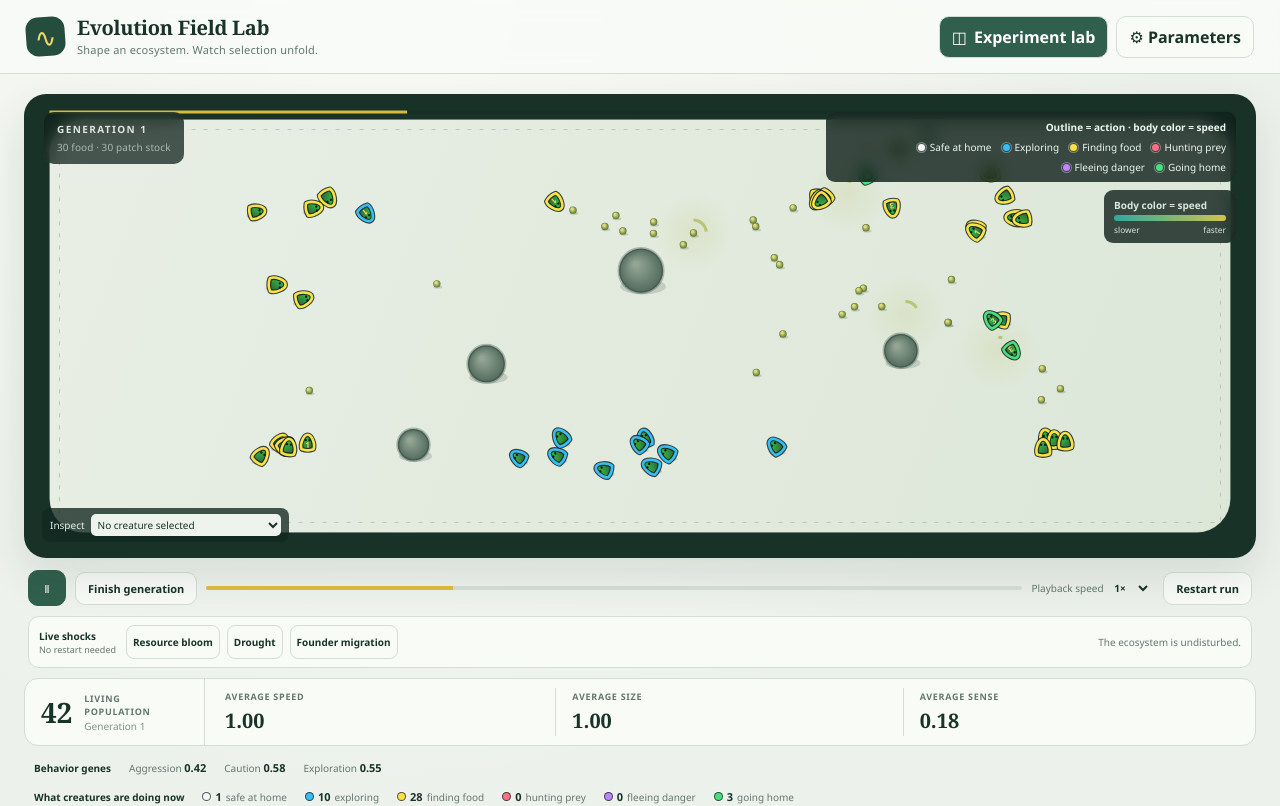
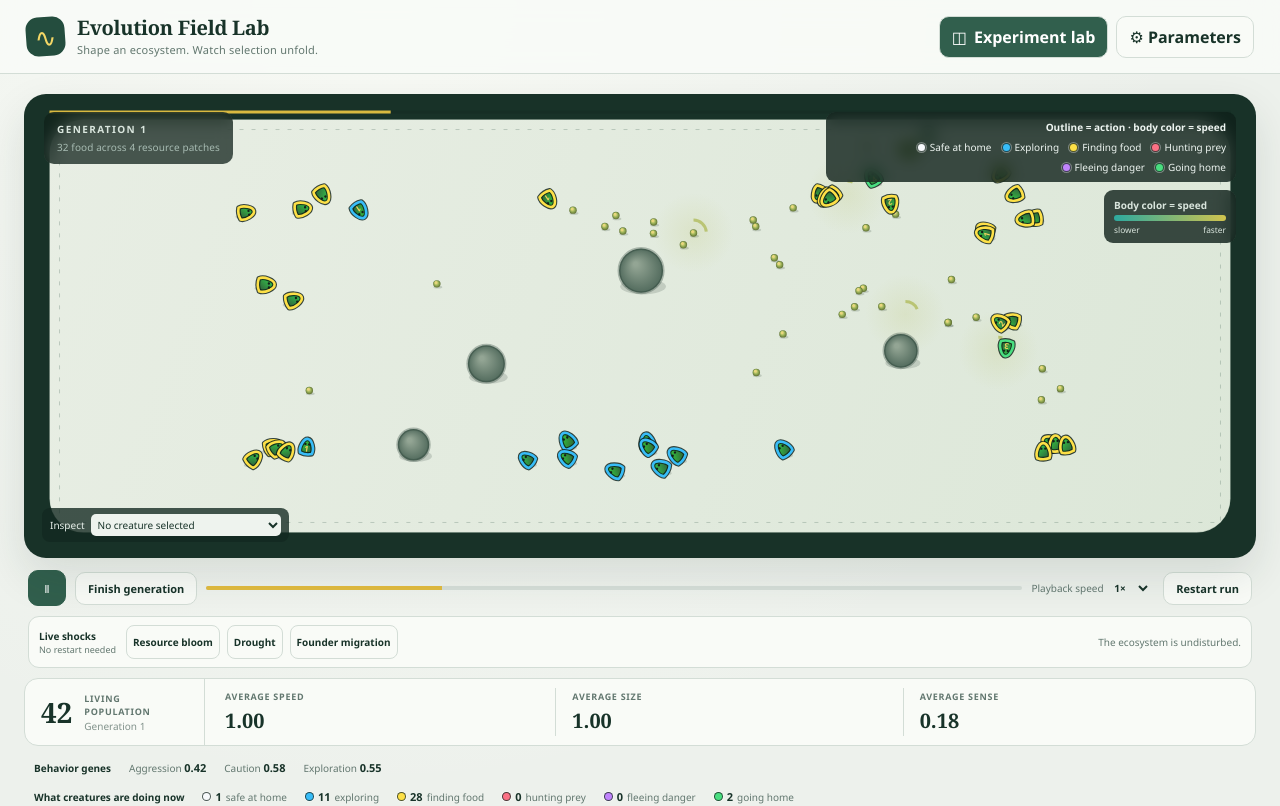
Before and after one commit to philippmch/SimSim, a React (Vite) app: page / in a window 1280 px wide. Shown: the top 806 px of the page. Built offline with nearby package versions, Linux system fonts and the light colour scheme.

Commit message:
fix: clarify resource and modal semantics

```diff
--- a/src/App.tsx
+++ b/src/App.tsx
@@ -107,7 +107,7 @@ function App(){
   const historyStart=world.history.at(-40)?.generation??0
   const historyEnd=world.history.at(-1)?.generation??0
   return <div className="app-shell">
-    <header className="topbar" aria-hidden={experimentOpen||undefined}>
+    <header className="topbar" aria-hidden={experimentOpen||(settingsOpen&&isNarrow)||undefined}>
       <div className="brand"><div className="mark" aria-hidden="true">∿</div><div><h1>Evolution Field Lab</h1><p>Shape an ecosystem. Watch selection unfold.</p></div></div>
       <div className="top-actions"><button ref={experimentToggleRef} className="experiment-toggle" onClick={()=>{setPlaying(false);setSettingsOpen(false);setExperimentOpen(true)}} aria-haspopup="dialog"><span aria-hidden="true">◫</span> Experiment lab</button><button ref={settingsToggleRef} className="settings-toggle" onClick={()=>setSettingsOpen(v=>!v)} aria-expanded={settingsOpen} aria-controls="settings" aria-haspopup={isNarrow?'dialog':undefined}>
         <span aria-hidden="true">⚙</span> <span>Parameters</span>{dirty&&<><b aria-hidden="true">•</b><span className="sr-only">Unapplied parameter changes</span></>}
@@ -117,7 +117,7 @@ function App(){
       <section className="simulation-panel" aria-label="Simulation" aria-hidden={settingsOpen&&isNarrow||undefined}>
         <div className="arena-wrap">
           <ArenaCanvas world={world} revision={revision} selectedIndividualId={selectedIndividualId} onSelect={selectIndividual}/>
-          <div className="arena-badge">GENERATION {world.generation}<small>{world.config.ecologyMode==='energy-regrowth'?`${world.food.length} food · ${world.environment.patches.reduce((sum,patch)=>sum+patch.stock,0)} patch stock`:`${world.food.length} / ${Math.round(world.environment.foodBudget)} seasonal food`}</small></div>
+          <div className="arena-badge">GENERATION {world.generation}<small>{world.config.ecologyMode==='energy-regrowth'?`${world.food.length} food across ${world.environment.patches.length} resource patches`:`${world.food.length} / ${Math.round(world.environment.foodBudget)} seasonal food`}</small></div>
           <div className="arena-keys">
             <div className="state-key" role="group" aria-label="Creature action outline key"><strong>Outline = action · body color = speed</strong>{creatureStates.map(([state,metadata])=><span key={state}><i aria-hidden="true" style={{backgroundColor:metadata.color}}/>{metadata.label}</span>)}</div>
             <div className="legend"><span>Body color = speed</span><i/><small>slower</small><small>faster</small></div>
--- a/src/components/ArenaCanvas.tsx
+++ b/src/components/ArenaCanvas.tsx
@@ -98,8 +98,8 @@ export function ArenaCanvas({world,revision,selectedIndividualId,onSelect}:Props
   const stateCounts:Record<CreatureState,number>={safe:0,exploring:0,foraging:0,hunting:0,fleeing:0,returning:0}
   for(const creature of livingCreatures)stateCounts[creature.home?'safe':creature.mode]++
   const stateSummary=(Object.entries(CREATURE_STATE_METADATA) as [CreatureState,(typeof CREATURE_STATE_METADATA)[CreatureState]][]).map(([state,metadata])=>`${stateCounts[state]} ${metadata.label.toLowerCase()}`).join(', ')
-  const resourceLabel=world.config.ecologyMode==='energy-regrowth'?`${world.food.length} food available and ${world.environment.patches.reduce((sum,patch)=>sum+patch.stock,0)} total stock across ${world.environment.patches.length} regrowing patches`:`${world.food.length} food remaining from a ${Math.round(world.environment.foodBudget)}-item generation pulse across ${world.environment.patches.length} patches`
-  return <><canvas ref={ref} className="arena" role="img" onClick={chooseAt} aria-label={`Simulation arena, generation ${world.generation}, ${livingCreatures.length} living creatures: ${stateSummary}. ${resourceLabel}, and ${world.environment.obstacles.length} obstacles. Creature body color shows speed and the bright body outline shows its current action. Click a creature or use the inspector list to select it.`}>
+  const resourceLabel=world.config.ecologyMode==='energy-regrowth'?`${world.food.length} food items distributed across ${world.environment.patches.length} resource patches`:`${world.food.length} food remaining from a ${Math.round(world.environment.foodBudget)}-item generation pulse across ${world.environment.patches.length} patches`
+  return <><canvas ref={ref} className="arena" role="img" onClick={chooseAt} aria-label={`Simulation arena, generation ${world.generation}, ${livingCreatures.length} living creatures: ${stateSummary}. ${resourceLabel}. ${world.environment.obstacles.length} obstacles. Creature body color shows speed and the bright body outline shows its current action. Click a creature or use the inspector list to select it.`}>
     Natural selection simulation arena. Live counts are available in the statistics region.
   </canvas><label className="creature-picker">Inspect <select value={selectedIndividualId??''} onChange={e=>onSelect(e.target.value?Number(e.target.value):null)}><option value="">No creature selected</option>{livingCreatures.sort((a,b)=>a.individualId-b.individualId).map(c=><option key={c.individualId} value={c.individualId}>Individual {c.individualId}, lineage {c.lineageId}, {CREATURE_STATE_METADATA[c.home?'safe':c.mode].label}</option>)}</select></label></>
 }
```
